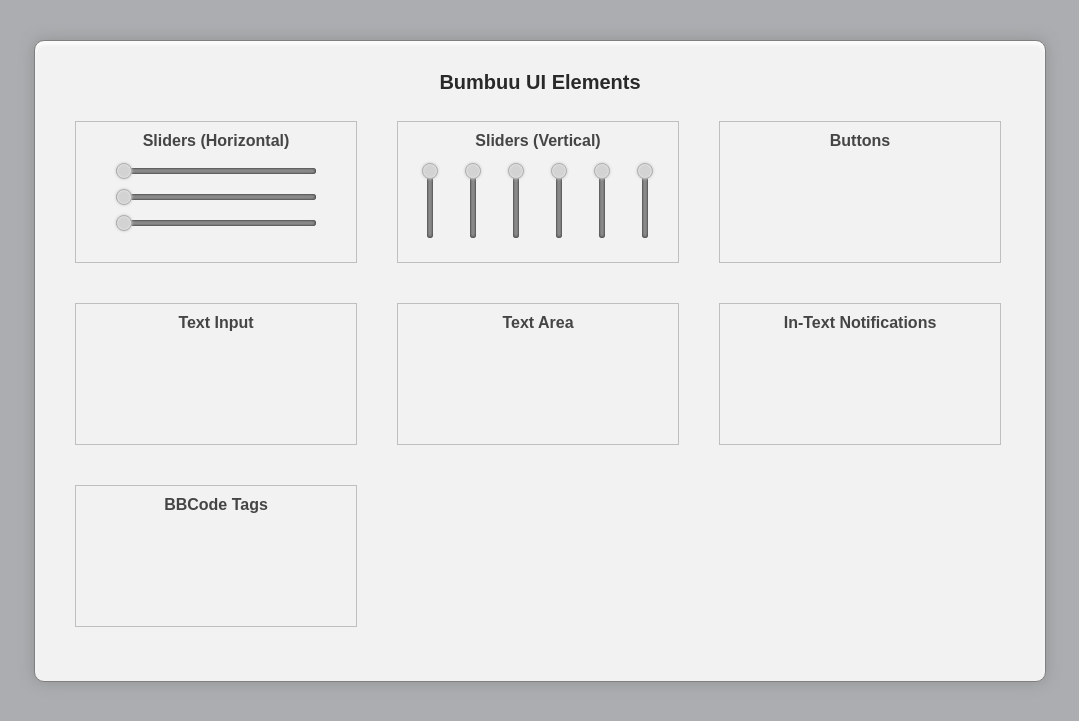
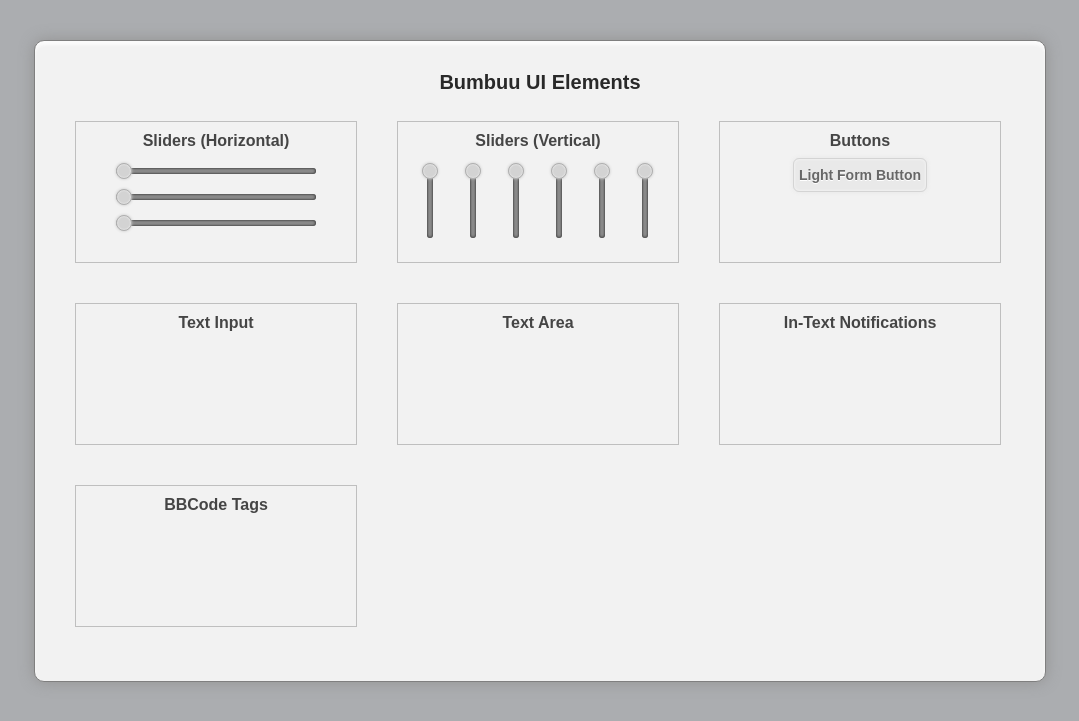
Before and after one commit to Bumbuu/Bumbuu, a PHP site: page /example.html in a window 1280 px wide. Shown: the top 721 px of the page, without its empty margins (100-1179 px from the left). Run offline with PHP 8.4, Linux system fonts and the light colour scheme.

Commit message:
Light form button.

```diff
--- a/design_ui/controls/default_elements.css
+++ b/design_ui/controls/default_elements.css
@@ -2,6 +2,9 @@
  * Default elements for Bumbuu
  * 2013 Bumbuu
 ********/
+
+::focus { outline: none; }
+::-moz-focus-inner { border: 0; }
 
 /* UI element: slider type */
 div.bumbuu_slider[type=horizontal],
@@ -33,5 +36,35 @@ div.bumbuu_slider[type=vertical] div.bumbuu_slider_handle[type=vertical]
 }
 div.bumbuu_slider[type=vertical] div.bumbuu_slider_handle[type=vertical] {
 	margin-left: -5px;
+}
 
+/* UI element: button type */
+button.bumbuu_button_light {
+	font-family: Arial;
+	font-size: 14px;
+	color: #676767;
+	font-weight: bold;
+	height: 34px;
+	min-height: 34px;
+	min-width: 100px;
+	padding: 5px;
+	text-shadow: 0px 1px 0px #ffffff;
+	background-color: #e9e9e9;
+	border: 1px solid #d4d4d4;
+	border-radius: 6px;
+	box-shadow: inset 0px 0px 3px #f8f8f8, 0px 0px 5px #e7e7e7;
+	display: inline;
 }
+button.bumbuu_button_light:hover {
+	background-color: #e4e4e4;
+	border: 1px solid #c4c4c4;
+	color: #5f5f5f;
+	box-shadow: inset 0px 0px 3px #f0f0f0, 0px 0px 5px #e7e7e7;
+}
+button.bumbuu_button_light:active {
+	background-color: #a9a9a9;
+	color: #454545;
+	border: 1px solid #909090;
+	text-shadow: 0px 1px 0px #c4c4c4;
+	box-shadow: inset 0px 0px 3px #909090, 0px 0px 5px #b0b0b0;
+}
--- a/design_ui/controls/example.html
+++ b/design_ui/controls/example.html
@@ -70,6 +70,12 @@ body {
 	margin-right: 18px;
 	height: 70px;
 }
+#buttons_area button {
+	margin-top: 10px;
+	display: block;
+	margin-left: auto;
+	margin-right: auto;
+}
 </style>
 <script type="text/javascript" src="default_elements.js"></script>
 <script type="text/javascript">
@@ -114,8 +120,9 @@ window.onload = function() { //main function
 			<div class="bumbuu_slider_handle" type="vertical"></div>
 		</div>
 	</div>
-	<div class="container">
+	<div class="container" id="buttons_area">
 		<div class="container_label">Buttons</div>
+		<button class="bumbuu_button_light">Light Form Button</button>
 	</div>
 	<div class="container">
 		<div class="container_label">Text Input</div>
```
